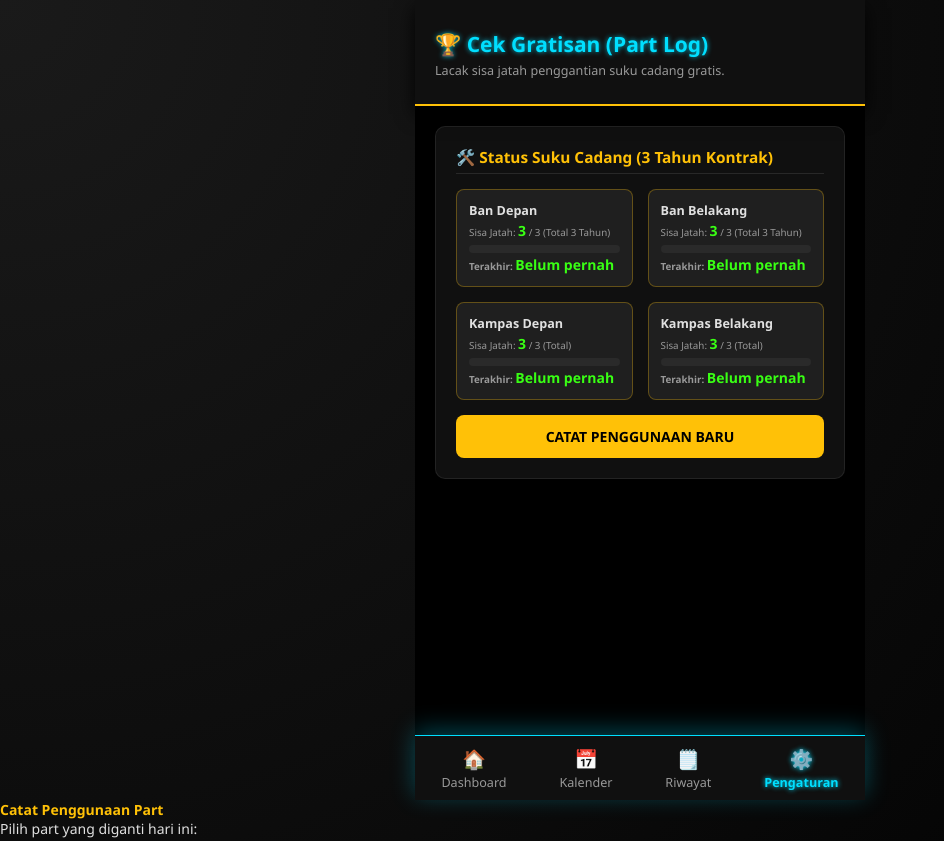
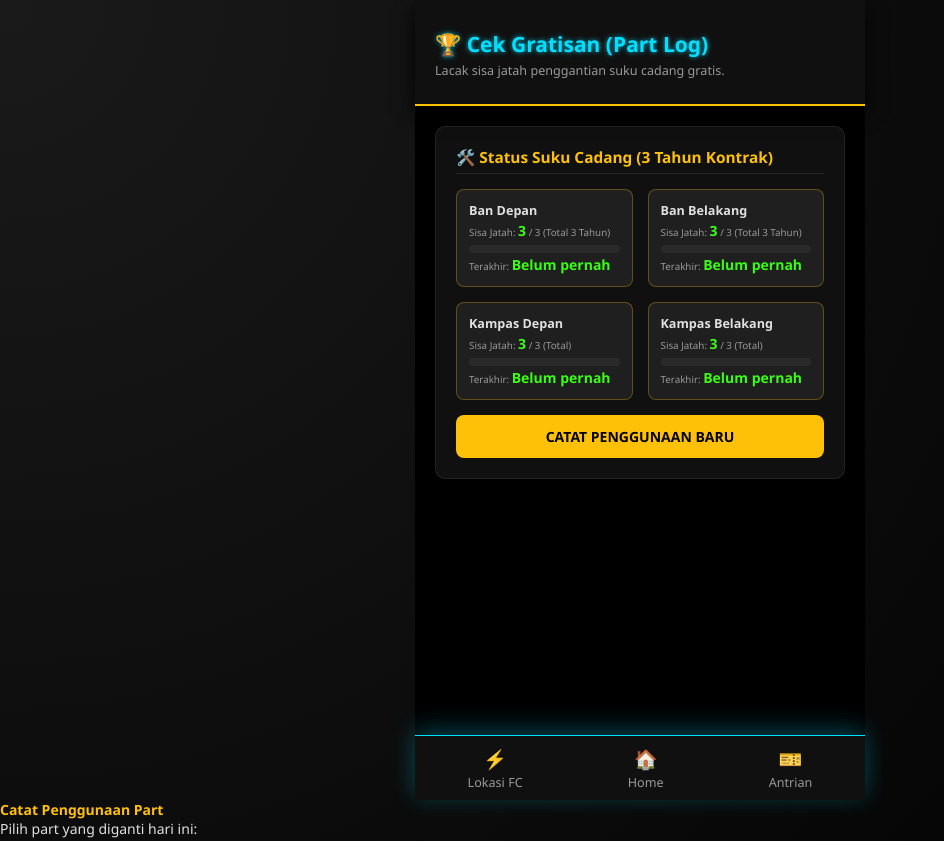
Before and after one commit to punyaaris1-lang/makarental, a website: page part_tracker.html in a window 1280 px wide. Shown: the top 841 px of the page, without its empty margins (0-944 px from the left). Drawn offline with Linux system fonts and the light colour scheme.

Commit message:
Update part_tracker.html

```diff
--- a/part_tracker.html
+++ b/part_tracker.html
@@ -16,7 +16,7 @@
             box-shadow: 0 0 10px rgba(0, 0, 0, 0.4);
         }
         .setting-group h3 {
-            color: var(--paid-gold); /* Gold untuk fitur eksklusif */
+            color: var(--paid-gold);
             font-size: 1.1em;
             margin-bottom: 15px;
             border-bottom: 1px solid rgba(255, 255, 255, 0.1);
@@ -32,7 +32,7 @@
             background: var(--input-bg);
             padding: 12px;
             border-radius: 8px;
-            border: 1px solid rgba(255, 193, 7, 0.3); /* Border Soft Gold */
+            border: 1px solid rgba(255, 193, 7, 0.3);
         }
         .part-card p {
             font-size: 0.9em;
@@ -69,10 +69,6 @@
             font-weight: bold;
             cursor: pointer;
         }
-        .last-used {
-            color: var(--secondary-neon);
-            font-weight: 600;
-        }
     </style>
 </head>
 <body>
@@ -98,21 +94,19 @@
 
 
         <footer class="bottom-nav">
+            <a href="lokasi_fc.html" class="nav-item">
+                <span style="color: var(--primary-neon);">⚡</span>
+                Lokasi FC
+            </a>
+
             <a href="dashboard.html" class="nav-item">
                 <span>🏠</span>
-                Dashboard
+                Home
             </a>
-            <a href="calendar.html" class="nav-item">
-                <span>📅</span>
-                Kalender
-            </a>
-            <a href="history.html" class="nav-item">
-                <span>🗒️</span>
-                Riwayat
-            </a>
-            <a href="settings.html" class="nav-item active">
-                <span>⚙️</span>
-                Pengaturan
+
+            <a href="daftar_antrian.html" class="nav-item">
+                <span style="color: var(--paid-gold);">🎫</span>
+                Antrian
             </a>
         </footer>
     </div>
@@ -187,7 +181,6 @@
             });
         }
 
-        // Logic Catat Penggunaan (Modal Submit)
         document.getElementById('usage-form').addEventListener('submit', function(event) {
             event.preventDefault();
             const partKey = document.getElementById('part-select').value;
```
